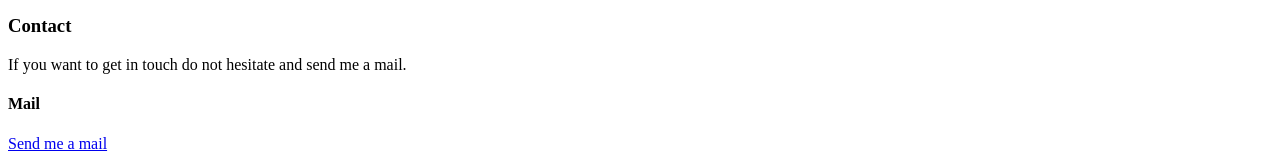
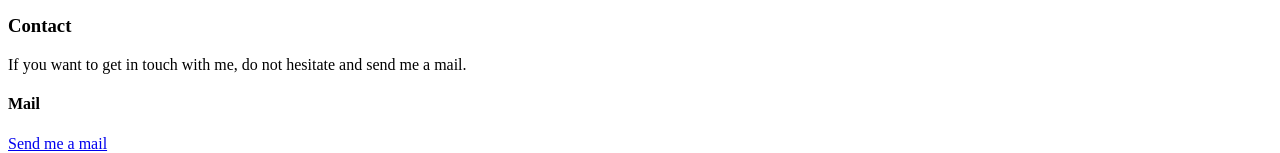
Before and after one commit to dia-con-ly/Portfolio-Website, a plain HTML site: page index.html in a window 1280 px wide. Shown: the part 757-910 px from the top of the page. Drawn offline with Linux system fonts and the light colour scheme; files whose address does not match are found by name.

Commit message:
Update index.html
First change with GitHub

```diff
--- a/index.html
+++ b/index.html
@@ -97,7 +97,7 @@ Career Foundry//
 
 <h3>Contact</h3>
 <p>
-  If you want to get in touch do not hesitate and send me a mail.
+  If you want to get in touch with me, do not hesitate and send me a mail.
 </p>
 
 
```
